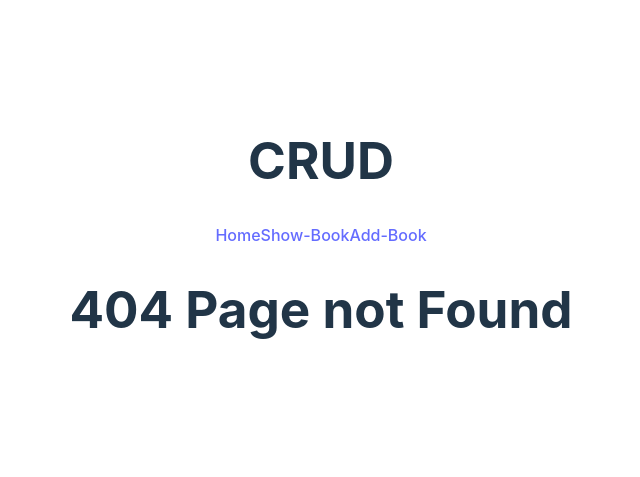
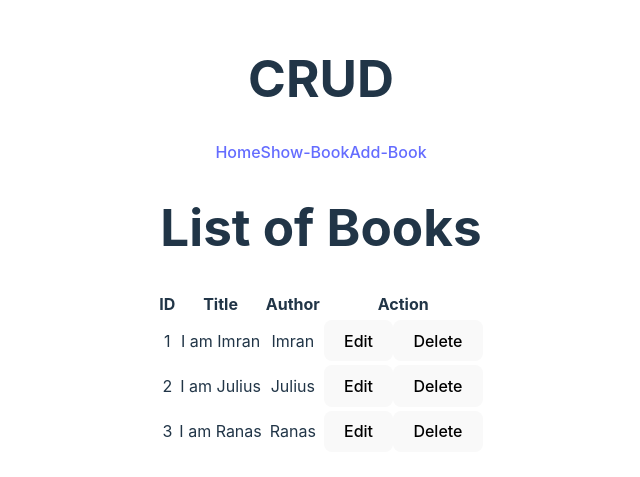
Before and after one commit to Zunaeed-Imran/Redux_toolkit_tutorial, a React (Vite) app: page /show-books in a window 1280 px wide. Before the commit this address had no page. Shown: the part 165-642 px from the top of the page, without its empty margins (319-959 px from the left). Built offline with nearby package versions, Linux system fonts and the light colour scheme.

Commit message:
main - finally give the book reducer in the books_view page - and it work.

```diff
--- a/src/features/book/Add_book.jsx
+++ b/src/features/book/Add_book.jsx
@@ -1,18 +1,19 @@
-import { title } from 'process';
 import React, { useState } from 'react';
 import { useDispatch, useSelector } from 'react-redux';
+import { Navigate } from 'react-router-dom';
 
 const Add_book = () => {
   const [title, setTitle] = useState('');
   const [author, setAuthor] = useState('');
-  const dispatch = useDispatch()
+  const dispatch = useDispatch();
 
-  const numberofBooks = useSelector((state) => state.booksReducer.books.length);
+  const numberofBooks = useSelector(state => state.booksReducer.books.length);
 
-  const handleSubmit = (e) => {
+  const handleSubmit = e => {
     e.preventDefault();
     const book = { id: numberofBooks + 1, title, author };
-    dispatch(addBook(book))
+    dispatch(Add_book(book));
+    Navigate("/show-books", { replace: true });
   };
 
   return (
--- a/src/features/book/Books_view.jsx
+++ b/src/features/book/Books_view.jsx
@@ -3,7 +3,9 @@
 
 const Books_view = () => {
 
-  const books = useSelector(state => state.bookSlice);
+  const books = useSelector(state => state.booksReducer.books);
+  console.log(books);
+
 
   return (
 
@@ -19,13 +21,22 @@
           </tr>
         </thead>
         <tbody>
-          {books && books.map((book) => {
+          {books &&
+            books.map((book) => {
             const { id, title, author } = book;
-            return <tr key={id}>
-              <td>{id}</td>
-              <td>{title}</td>
-              <td>{author}</td>
-            </tr>
+              return (
+                <tr key={id}>
+                  <td>{id}</td>
+                  <td>{title}</td>
+                  <td>{author}</td>
+                  <td>
+                    <button>Edit</button>
+                    <button onClick={() => {
+                      handleDeleteBook(id)
+                    }}>Delete</button>
+                  </td>
+                </tr>
+              );
           })}
         </tbody>
       </table>
--- a/src/layouts/Navbar.jsx
+++ b/src/layouts/Navbar.jsx
@@ -8,7 +8,7 @@
 
     <nav>
       <Link to='/'>Home</Link>
-      <Link to='/book-view'>Show-Book</Link>
+      <Link to='/show-books'>Show-Book</Link>
       <Link to='/add-book'>Add-Book</Link>
     </nav>
   )
--- a/src/routes/index.jsx
+++ b/src/routes/index.jsx
@@ -15,7 +15,7 @@
       <Navbar/>
       <Routes>
         <Route path='/' element={<Home/>} />
-        <Route path='/book-view' element={<Books_view/>} />
+        <Route path='/show-books' element={<Books_view/>} />
         <Route path='/add-book' element={<Add_book/>} />
         <Route path='*' element={<Error/>} />
       </Routes>
```
